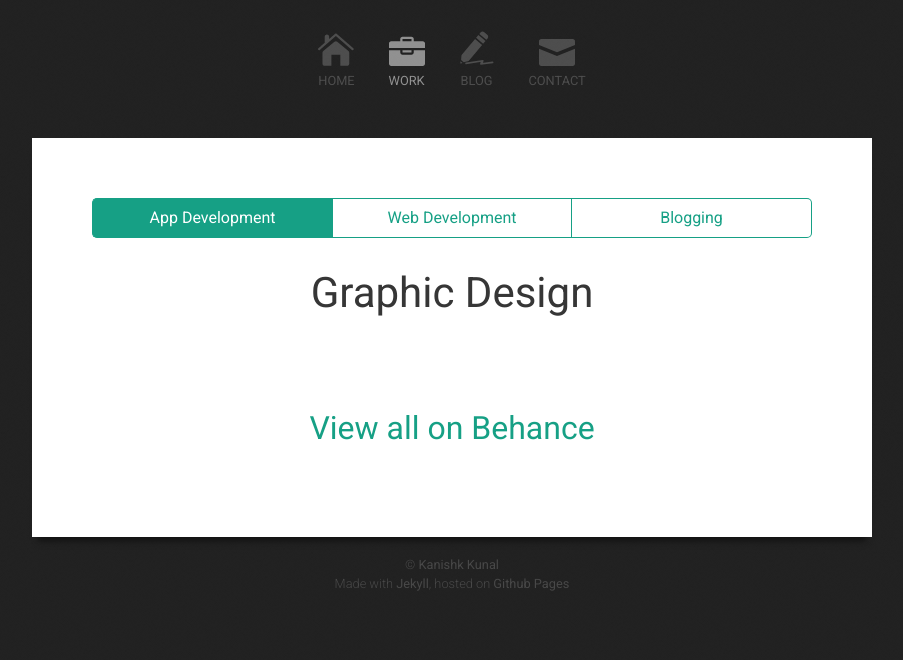
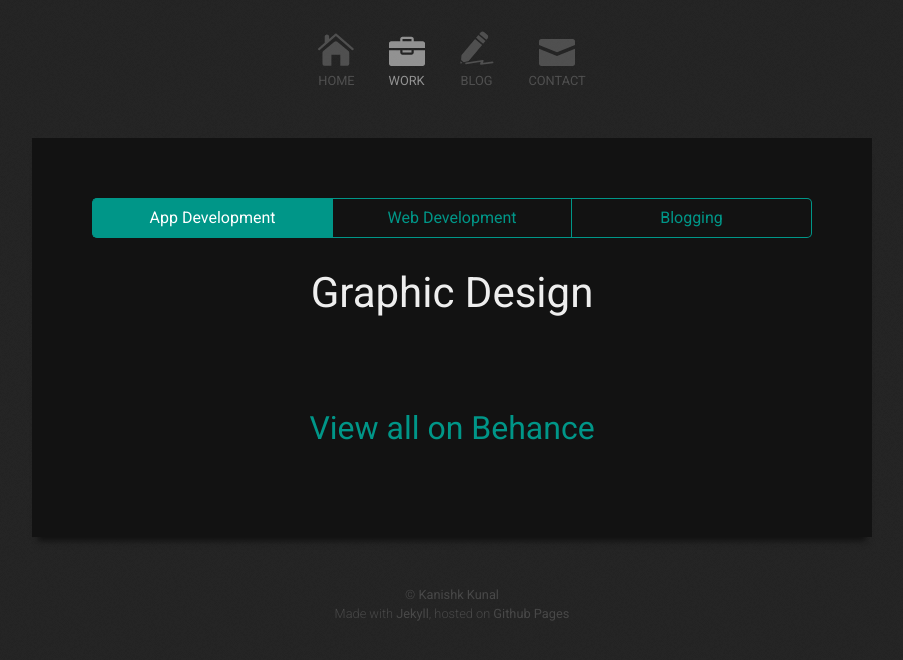
Before and after one commit to joemalin95/joemalin95, a Jekyll site: the page built from work/index.html, in a window 1280 px wide. Shown: the top 660 px of the page, without its empty margins (188-1091 px from the left). Built offline with Jekyll 4.4.1, drawn with Linux system fonts in a browser that asks for light colours; nearby versions of some CDN libraries.

Commit message:
Dark theme

```diff
--- a/_sass/_base.scss
+++ b/_sass/_base.scss
@@ -7,7 +7,7 @@ body {
     line-height: $base-line-height;
     font-weight: 300;
     color: $text-color;
-    background-color: #222;
+    background-color: #252525;
     -webkit-text-size-adjust: 100%;
     background-image:url('images/overlay.png');
     background-repeat:repeat, no-repeat;
--- a/_sass/_layout.scss
+++ b/_sass/_layout.scss
@@ -97,7 +97,10 @@
 }
 
 .footer-credit {
+    margin-top: $spacing-unit;
     @extend %vertical-rhythm;
+
+
     font-size: 12.8px;
 
     a {
@@ -116,7 +119,7 @@
 
 .content-wrap {
     margin-top: $spacing-unit;
-    background-color: #fff;
+    background-color: #121212;
     -webkit-box-shadow: 0 10px 6px -6px #121212;
        -moz-box-shadow: 0 10px 6px -6px #121212;
             box-shadow: 0 10px 6px -6px #121212;
--- a/css/main.scss
+++ b/css/main.scss
@@ -12,12 +12,12 @@ $base-line-height: 1.5;
 
 $spacing-unit:     30px;
 
-$link-color:        #16a085;
+$link-color:        #009688;
 $link-hover-color:  lighten($link-color, 10%);
 
-$text-color:       #363636;
+$text-color:       #eee;
 $background-color: #fdfdfd;
-$brand-color:      #16a085;
+$brand-color:      #009688;
 
 $grey-color:       #888888;
 $grey-color-light: lighten($grey-color, 15%);
```
